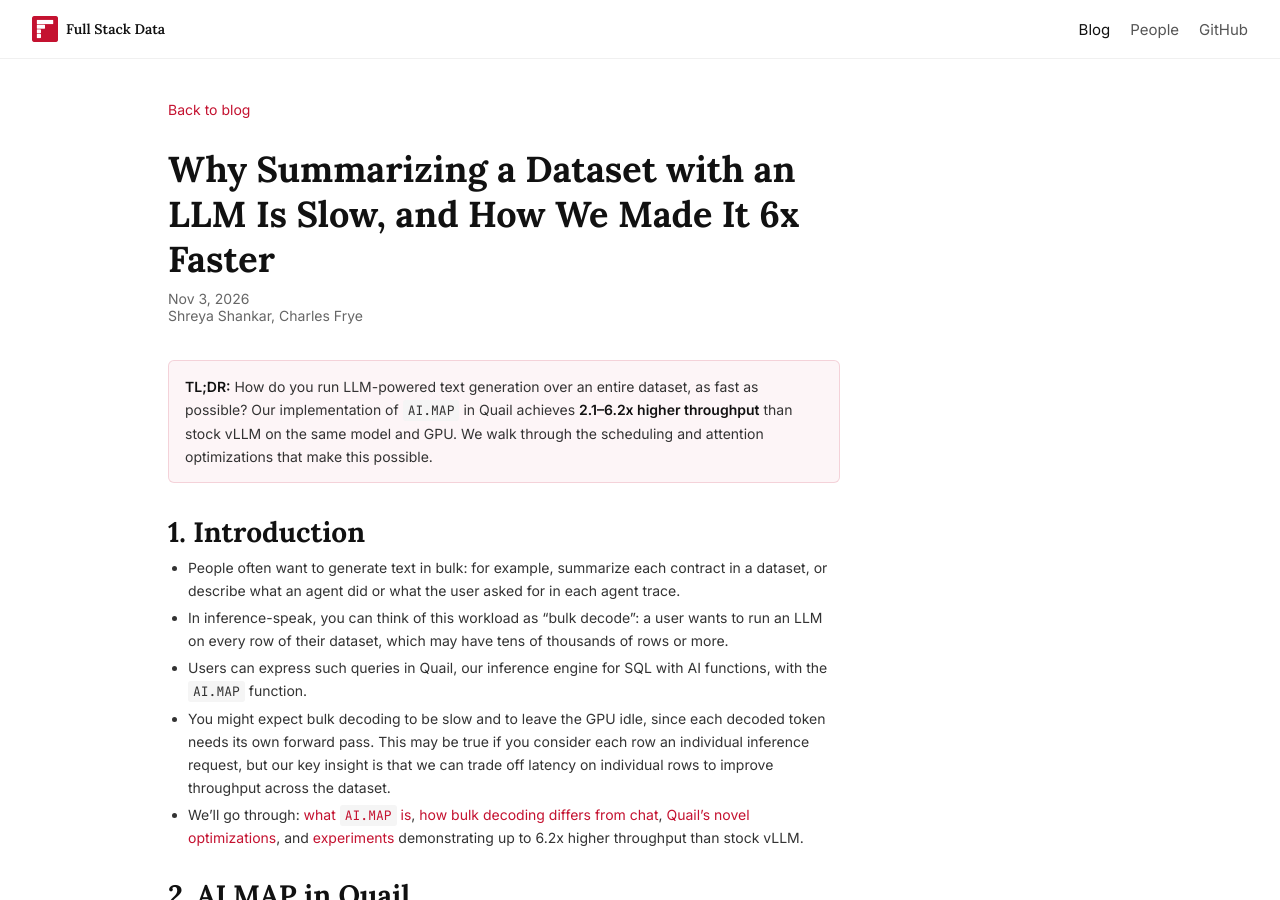
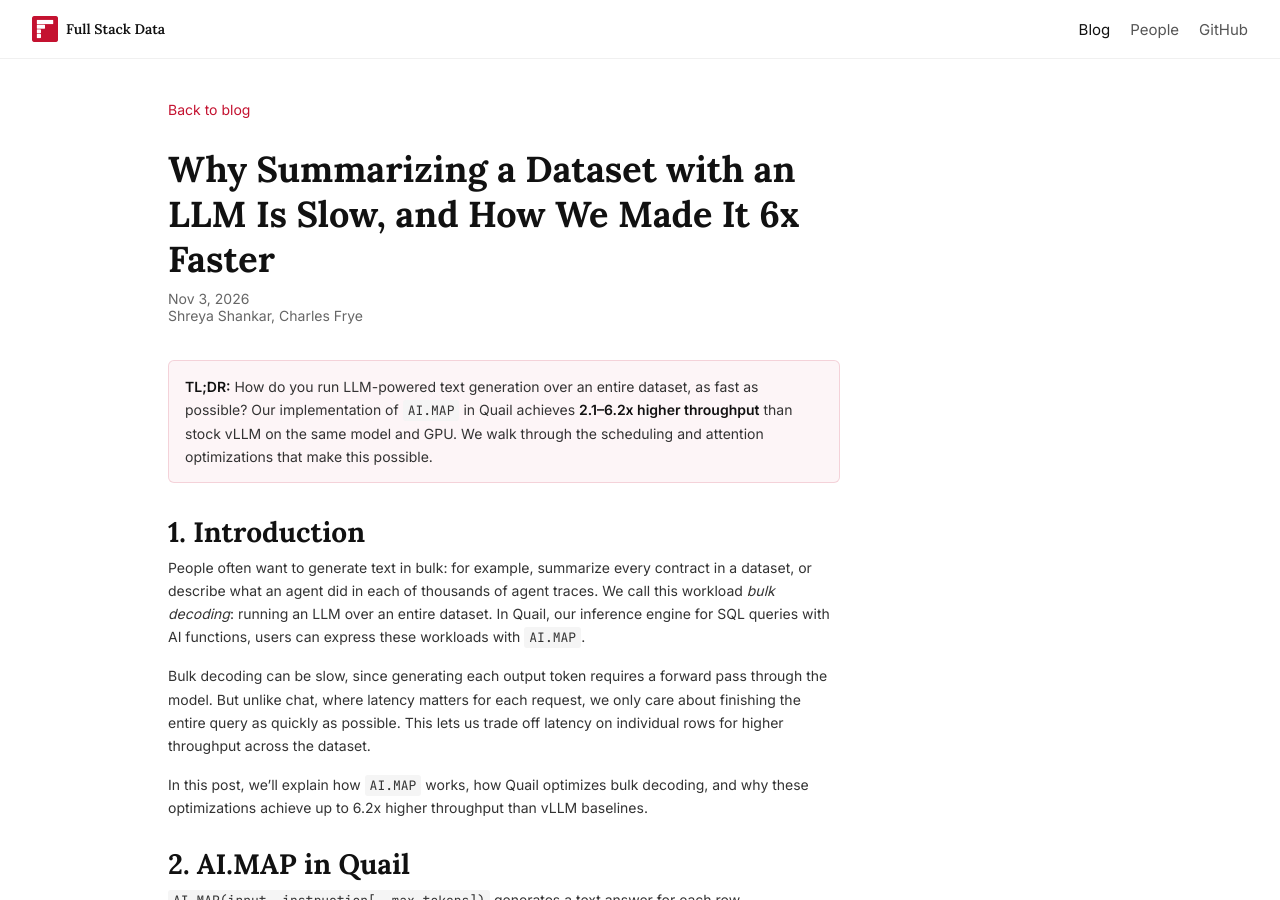
Before and after one commit to fsdatalab/fsdatalab.github.io, a Jekyll site: the page built from _posts/2026-11-03-ai-map.md, in a window 1280 px wide and 900 px high. Built offline with Jekyll 4.4.1, drawn with Linux system fonts in a browser that asks for light colours.

Commit message:
Use Shreya's wording for the AI.MAP introduction
Co-Authored-By: Claude Opus 5.5 <noreply@anthropic.com>
Claude-Session: https://claude.ai/code/session_012G22YMQssRfNYLRetzTaCz

```diff
--- a/_posts/2026-11-03-ai-map.md
+++ b/_posts/2026-11-03-ai-map.md
@@ -15,11 +15,11 @@ description: "How Quail runs LLM text generation over a whole dataset with up to
 
 # 1. Introduction
 
-- People often want to generate text in bulk: for example, summarize each contract in a dataset, or describe what an agent did or what the user asked for in each agent trace.
-- In inference-speak, you can think of this workload as "bulk decode": a user wants to run an LLM on every row of their dataset, which may have tens of thousands of rows or more.
-- Users can express such queries in Quail, our inference engine for SQL with AI functions, with the `AI.MAP` function.
-- You might expect bulk decoding to be slow and to leave the GPU idle, since each decoded token needs its own forward pass. This may be true if you consider each row an individual inference request, but our key insight is that we can trade off latency on individual rows to improve throughput across the dataset.
-- We'll go through: [what `AI.MAP` is](#2-aimap-in-quail), [how bulk decoding differs from chat](#3-bulk-decoding-has-different-constraints), [Quail's novel optimizations](#4-quails-secret-sauce), and [experiments](#5-experiments) demonstrating up to 6.2x higher throughput than stock vLLM.
+People often want to generate text in bulk: for example, summarize every contract in a dataset, or describe what an agent did in each of thousands of agent traces. We call this workload *bulk decoding*: running an LLM over an entire dataset. In Quail, our inference engine for SQL queries with AI functions, users can express these workloads with `AI.MAP`.
+
+Bulk decoding can be slow, since generating each output token requires a forward pass through the model. But unlike chat, where latency matters for each request, we only care about finishing the entire query as quickly as possible. This lets us trade off latency on individual rows for higher throughput across the dataset.
+
+In this post, we'll explain how `AI.MAP` works, how Quail optimizes bulk decoding, and why these optimizations achieve up to 6.2x higher throughput than vLLM baselines.
 
 # 2. AI.MAP in Quail
 
```
